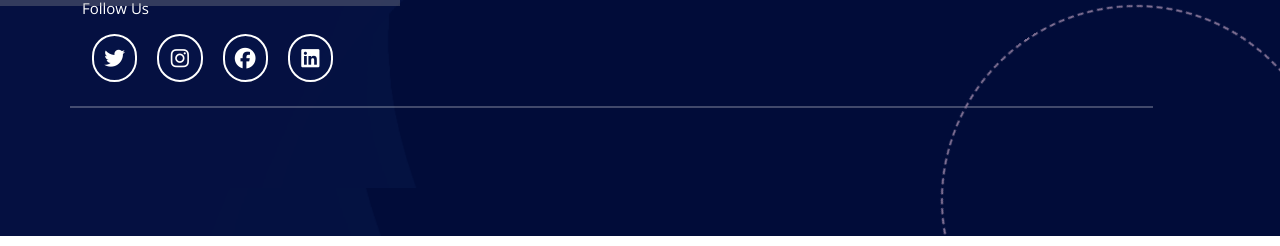
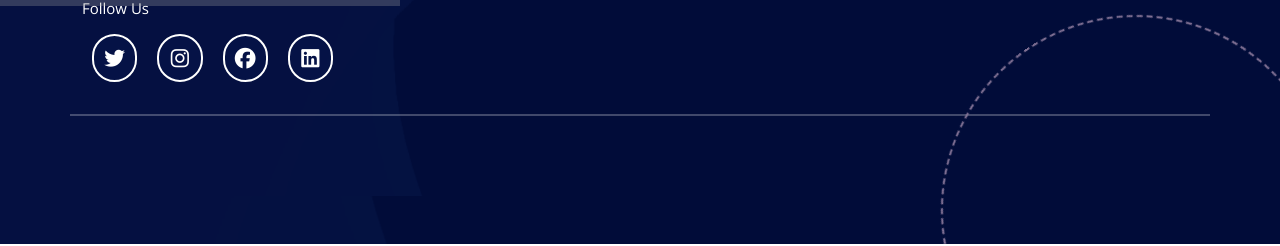
Before and after one commit to khushi-khushwa/salasar_technologies, a React (Vite) app: page /project in a window 1280 px wide. Shown: the part 292-538 px from the top of the page. Built offline with nearby package versions, Linux system fonts and the light colour scheme; grey boxes are pictures that could not be loaded.

Commit message:
Your commit message

```diff
--- a/src/component/footer/Footer.css
+++ b/src/component/footer/Footer.css
@@ -140,10 +140,10 @@ color:white;
 
  .hr-line{
   border:1.7px solid white;
-  width:95%;
+  /* width:95%;
   height:0.rem;
-  z-index:1;
-  margin-top:1.5rem;
+  z-index:1; */
+  margin-top:2rem;
   margin-bottom:2rem;
  }
 
```
